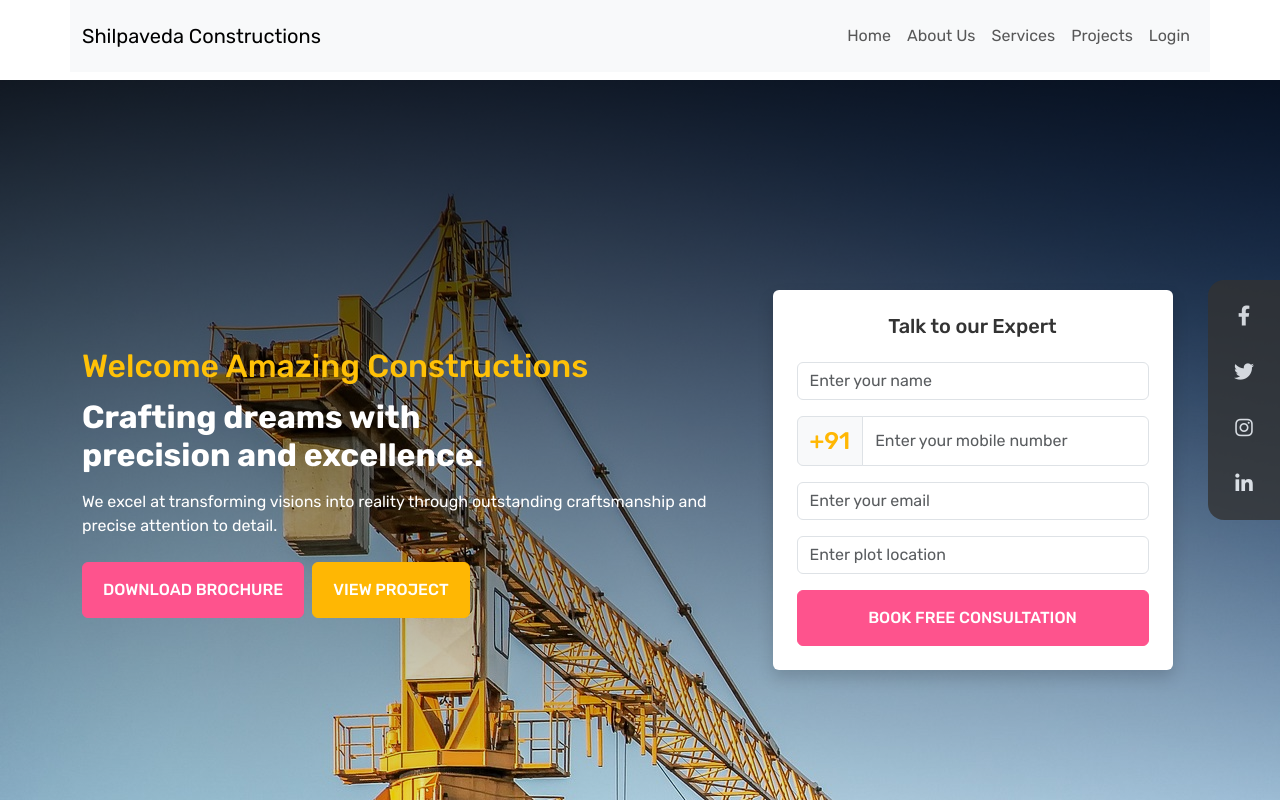
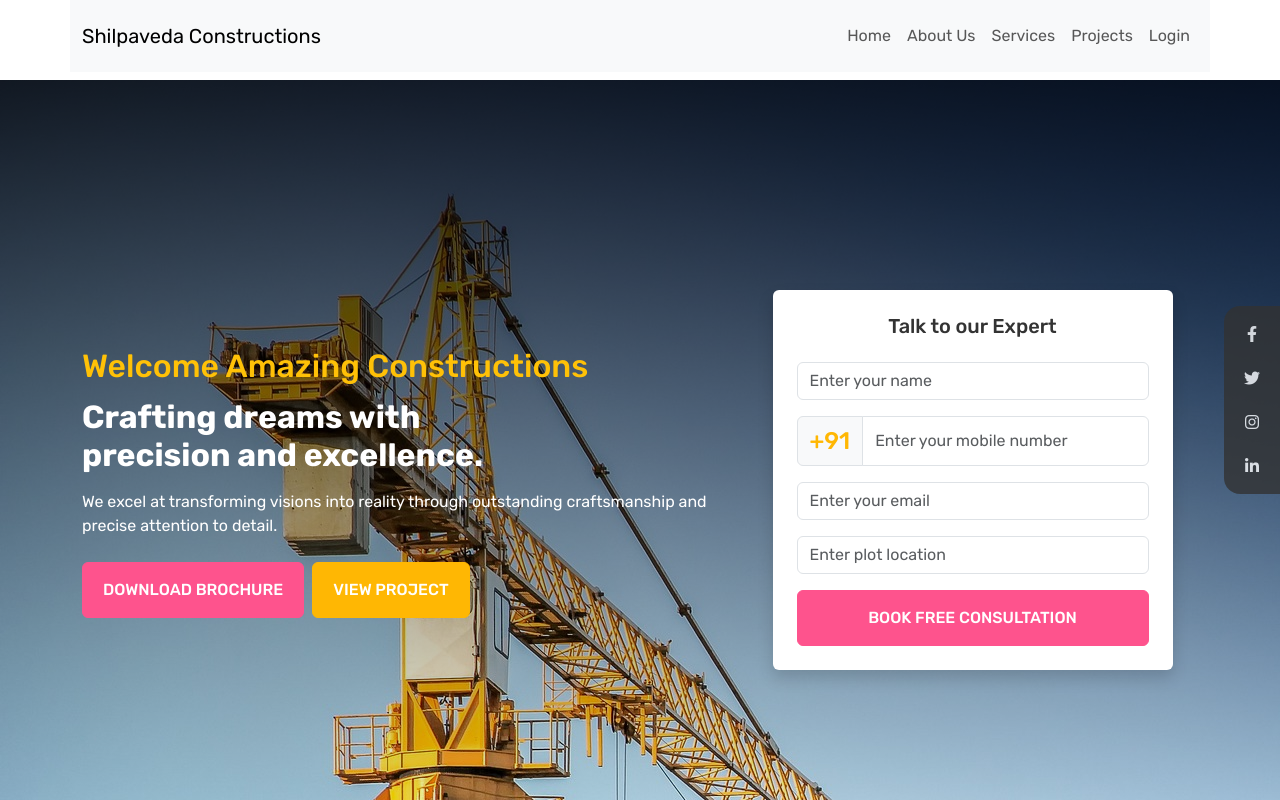
Before and after one commit to rakshithcgowda/fronend, a React (Vite) app: page / in a window 1280 px wide. Shown: the top 800 px of the page. Built offline with nearby package versions, Linux system fonts and the light colour scheme.

Commit message:
this is frontend

```diff
--- a/src/assets/css/style.scss
+++ b/src/assets/css/style.scss
@@ -269,25 +269,30 @@ footer {
   transform: translateY(-50%);
   background-color: #333;
   border-radius: 1rem 0 0 1rem;
-  padding: 1rem;
+  padding: 0.75rem;
   display: flex;
   flex-direction: column;
-  gap: 1rem;
+  gap: 0.75rem;
   z-index: 9999;
-  a {
+}
+
+.social-sidebar a {
   color: #fff;
-    font-size: 1.25rem;
+  font-size: 1rem; /* reduced from 1.25rem */
   text-decoration: none;
   display: flex;
   align-items: center;
   justify-content: center;
-    width: 2.5rem;
-    height: 2.5rem;
-    border-radius: 50%;
+  width: 2rem;  /* reduced from 2.5rem */
+  height: 2rem; /* reduced from 2.5rem */
+  border-radius: 50%; /* keeps it circular */
   transition: background-color 0.3s ease;
-    &:hover { background-color: #555; }
 }
+
+.social-sidebar a:hover {
+  background-color: #555;
 }
+
 
 // Hero Section (Section-7) Override
 .section-7 {
```
Lines whose indentation alone changed are shown as unchanged.
